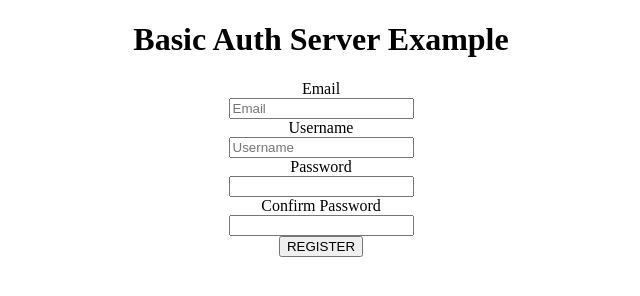
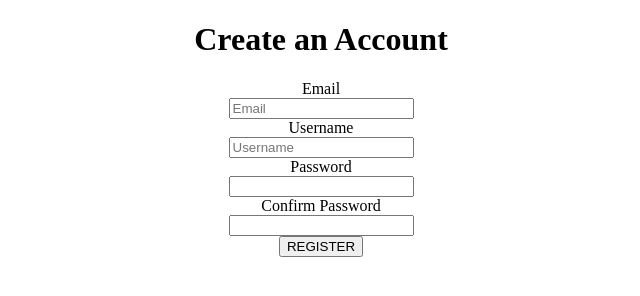
Before and after one commit to csndra0504/node-mongo-auth, a website: page static/index.html in a window 1280 px wide. Shown: the whole page, without its empty margins (319-959 px from the left). Drawn offline with Linux system fonts and the light colour scheme.

Commit message:
fix: update login page text

```diff
--- a/static/index.html
+++ b/static/index.html
@@ -1,10 +1,10 @@
 <!DOCTYPE html>
 <html>
     <head>
-        <title>Basic Auth Server Example</title>
+        <title>Create an Account</title>
     </head>
     <body style="text-align:center">
-        <h1>Basic Auth Server Example</h1>
+        <h1>Create an Account</h1>
         <form action="/" method="post">
             <label for="email">Email</label><br>
             <input type="text" name="email" id="email"  placeholder="Email"/><br>
```
